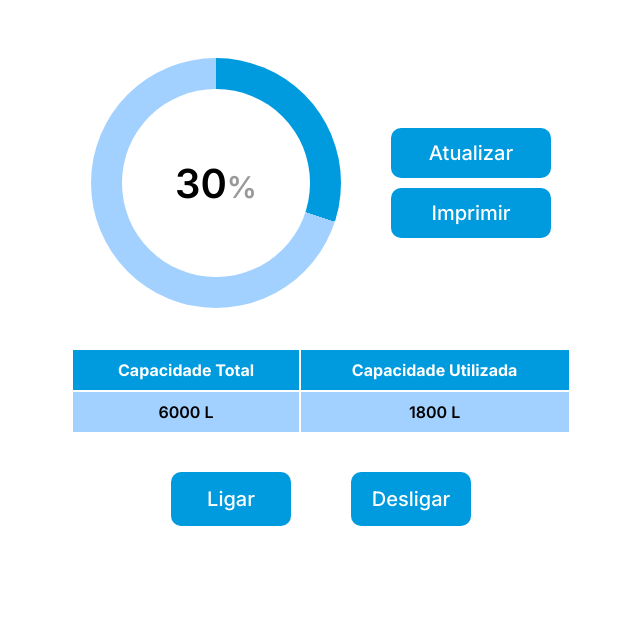
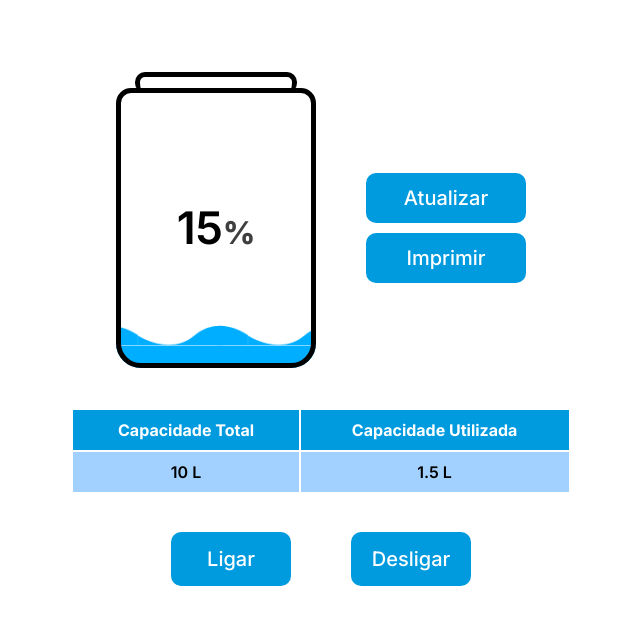
Before and after one commit to StivenF0/Projeto-Oficina4, a PHP site: page / in a window 1280 px wide. Shown: the part 123-748 px from the top of the page, without its empty margins (329-969 px from the left). Run offline with PHP 8.4, Linux system fonts and the light colour scheme; the visitor is signed in with stand-in values (Sample User, id 1).

Commit message:
added the tank with the animation

```diff
--- a/index.php
+++ b/index.php
@@ -5,7 +5,7 @@
     $activeSession = (!empty($_SESSION['activeSession'])) ? $_SESSION['activeSession'] : false;
 
     if (!$activeSession) {
-        header('Location: login.php');
+        // header('Location: login.php');
     }
 ?>
 
@@ -61,8 +61,11 @@
         </header>
         <main>
             <div class="row">
-                <div class="circle-graphic" id="progressBar">
-                    <div class="value" id="progressValue"></div>
+                <div class="tank-graphic">
+                    <div class="waves-wrapper">
+                        <div class="waves" id="progressBar"></div>
+                    </div>
+                    <div class="percent" id="progressValue">50</div>
                 </div>
 
                 <div class="buttons">
--- a/scripts/index.js
+++ b/scripts/index.js
@@ -6,15 +6,12 @@ const elementUtilCapacity = document.getElementById('utilizedCapacity')
 
 const progressSpeed = 15 //Speed in ms
 let progressValue = 0
-let progressValueEnd = 30 //Value in percent
-let totalCapacity = 6000 //Total capacity of the container in liters
+let progressValueEnd = 15 //Value in percent
+let totalCapacity = 10 //Total capacity of the container in liters
 
 progress = setInterval(() => {
     value.textContent = `${progressValue}`
-    progressBar.style.background = `conic-gradient(
-        var(--primary-color) ${progressValue * 3.6}deg,
-        var(--secondary-color) ${progressValue * 3.6}deg
-    )`
+    progressBar.style.setProperty("--volume-percent", ` ${progressValue}%`)
     if (progressValue === progressValueEnd) {
         clearInterval(progress)
     } else {
--- a/styles/index.css
+++ b/styles/index.css
@@ -19,39 +19,83 @@ main .row {
 }
 
 main > * {
-    transform: translateY(-50px);
+    transform: translateY(-5px);
 }
 
-main .circle-graphic {
+main .tank-graphic {
     position: relative;
-    height: 250px;
-    width: 250px;
-    border-radius: 50%;
-    display: flex;
-    align-items: center;
-    justify-content: center;
+    background-color: none;
+    border: 5px solid #000;
+    border-radius: 15px 15px 25px 25px;
+    width: 200px;
+    height: 280px;
 }
 
-main .circle-graphic::before {
+main .tank-graphic::before {
     content: "";
     position: absolute;
-    background-color: white;
-    height: 75%;
-    width: 75%;
-    border-radius: 50%;
+    z-index: -2;
+    border-radius: 10px;
+    border: 5px solid #000;
+    border-bottom: none;
+    top: -8%;
+    left: 50%;
+    width: 80%;
+    height: 6%;
+    background-color: #fff;
+    transform: translateX(-50%);
 }
 
-main .circle-graphic .value,
-main .circle-graphic .value::after{
-    z-index: 1;
-    color: black;
-    font-size: 40px;
+main .tank-graphic .waves-wrapper {
+    position: absolute;
+    z-index: -1;
+    top: -5px;
+    left: -5px;
+    width: 200px;
+    height: 280px;
+    border-radius: 15px 15px 25px 25px;
+    overflow: hidden;
+}
+
+main .tank-graphic .waves {
+    /* Is this property that changes the height*/
+    --volume-percent: 10%;
+    --wave-size-y: calc(22px * (110/118));
+
+    position: absolute;
+    width: 100%;
+    height: 100%;
+    left: 0;
+    top: calc(107% - (var(--volume-percent)));
+
+    background-color: #00aeff;
+}
+
+main .tank-graphic .waves::before {
+    content: "";
+    position: absolute;
+    top: calc(-0.995 * (var(--wave-size-y)));
+    left: 0px;
+    width: 100%;
+    height: 37px;
+    background: url(../img/wave.png);
+    background-size: 110px var(--wave-size-y);
+    animation: wave-animate 0.5s linear infinite;
+}
+
+main .tank-graphic .percent {
+    position: absolute;
+    top: 50%;
+    left: 50%;
+    transform: translate(-50%, -50%);
+    font-size: 2.8rem;
     font-weight: 600;
 }
-main .circle-graphic .value::after {
-    content: '%';
-    font-size: 30px;
-    color: rgba(0,0,0,.4);
+main .tank-graphic .percent::after {
+    content: "%";
+    font-size: 0.7em;
+    font-weight: 800;
+    color: #3f3f3f;
 }
 
 main .buttons {
@@ -144,3 +188,14 @@ main .capacity .info table tbody td {
         height: 35px;
     }
 }
+
+/* ANIMATION */
+@keyframes wave-animate {
+    0% {
+        background-position-x: 0;
+    }
+
+    100% {
+        background-position-x: 110px;
+    }
+}
```
Also changed, not shown: img/wave.png (added).
